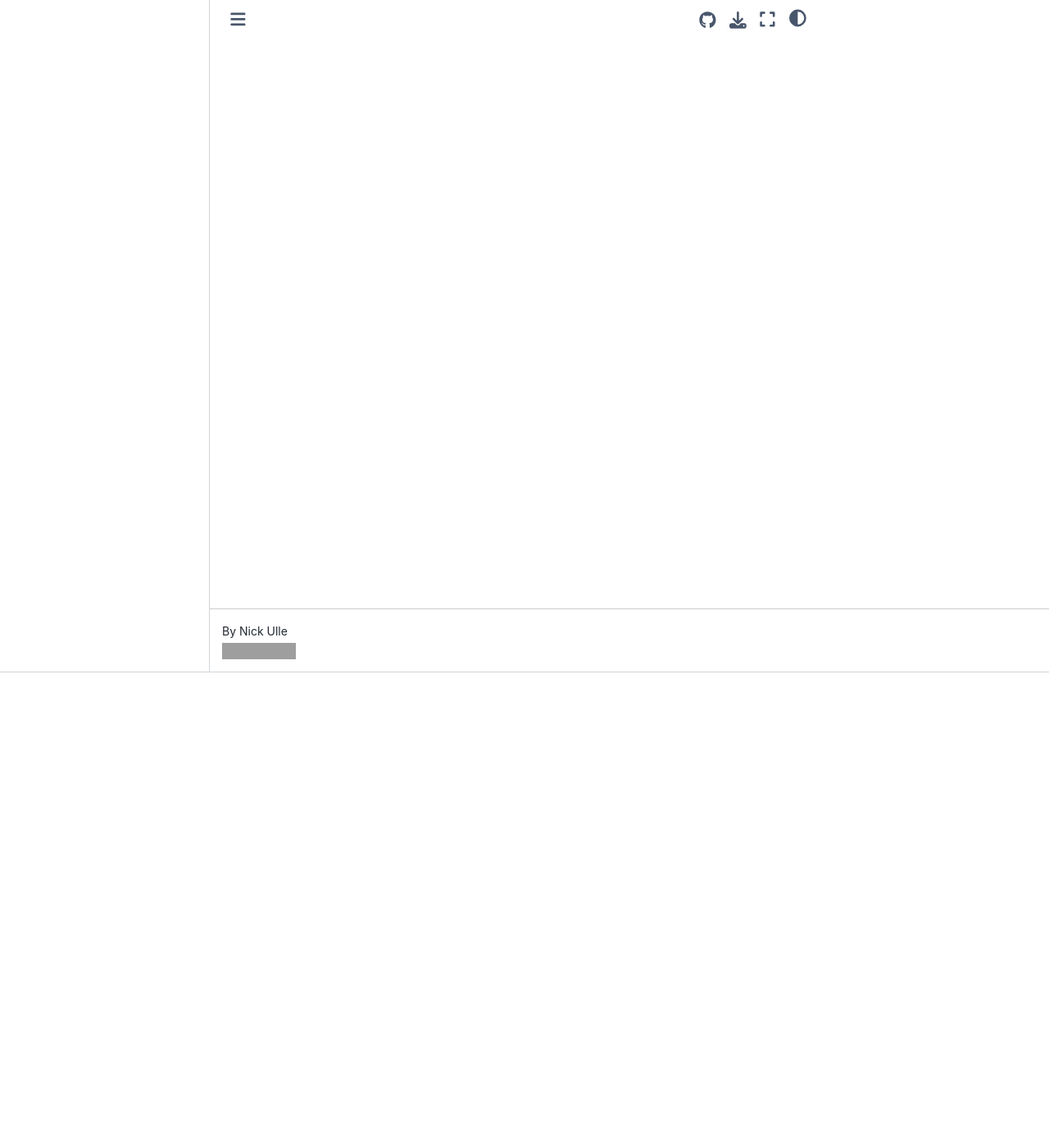
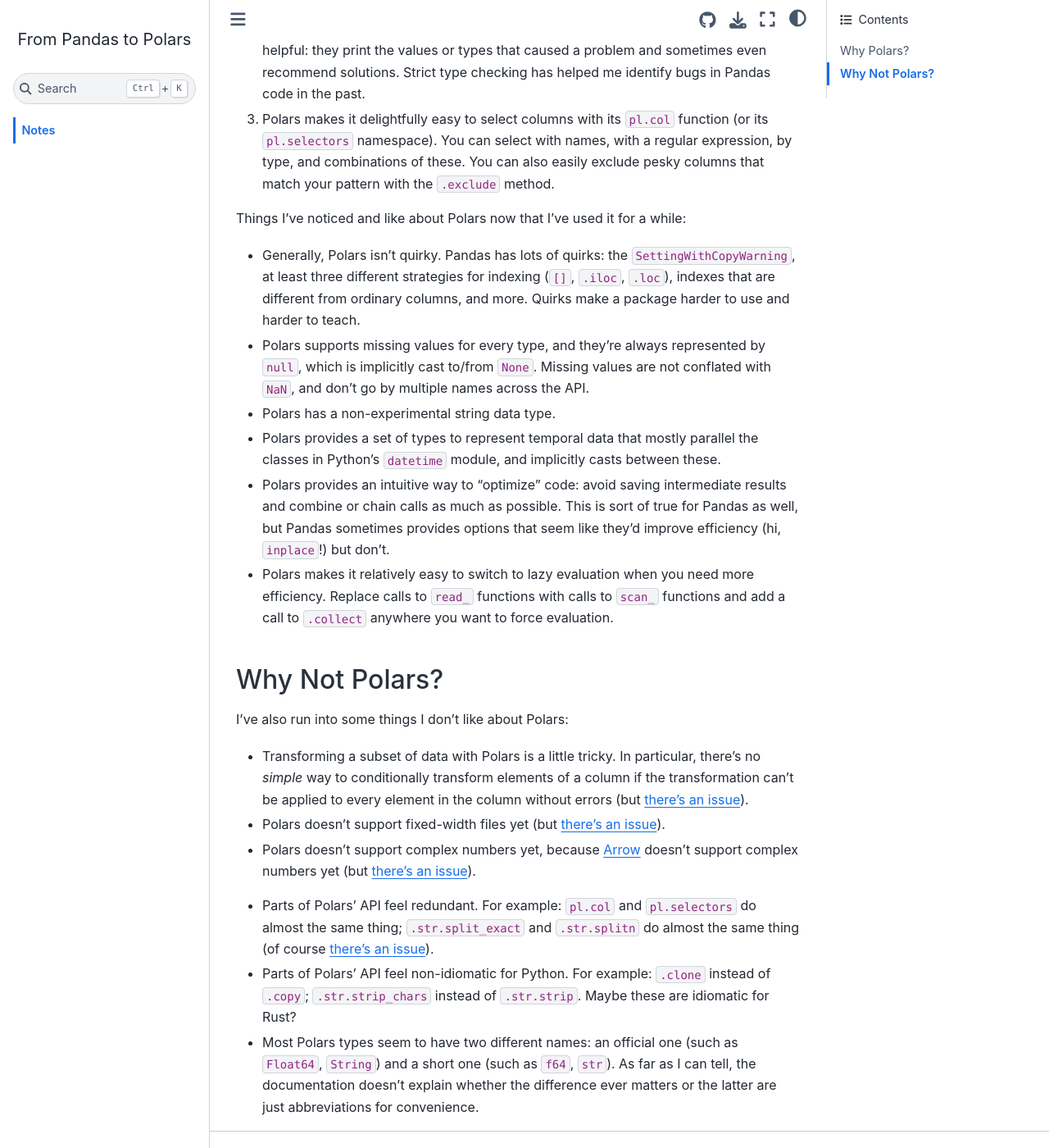
Before and after one commit to d-pug/polars_demo, a Jupyter Book: the page built from chapters/index.md, in a window 1280 px wide and 1400 px high, scrolled down 580 px. Shown: the whole window at 82% size. Built offline with Jupyter Book 1.0.4 settings and Sphinx 7.4.7 and the Sphinx Book theme 1.1.4, drawn with Linux system fonts in a browser that asks for light colours; some of the changed text lies outside the part shown; grey boxes are pictures that could not be loaded.

Commit message:
Update document.

```diff
--- a/chapters/index.md
+++ b/chapters/index.md
@@ -1,6 +1,95 @@
-# Overview
+# Notes
 
-This book contains notes about switching from Polars to Pandas. It's a demo for
-the [Davis Python Users Group][dpug].
+These are notes about switching from Polars to Pandas (a demo for the [Davis
+Python Users Group][dpug]).
 
 [dpug]: https://datalab.ucdavis.edu/davis-python-users-group/
+
+:::{important}
+[Click here][data] to access the shared data directory if you want to follow
+along with the live demo.
+
+[data]: https://ucdavis.box.com/s/16dsddsmbaxzt3tij3q0gqwb48srtutf
+:::
+
+## Why Polars?
+
+Three things about Polars that convinced me to switch:
+
+1. Polars is more efficient than Pandas. I started by using Polars for
+   unoptimized interactive work, and the shorter compute times and lower memory
+   use were noticeable right away (without benchmarking). Reading files is also
+   faster (in a quick IPython `%timeit` benchmark of each package's `read_csv`
+   function on a 159 kb file, Polars is more than 2x faster).
+
+2. Polars is strict about types and raises errors early. The error messages
+   also tend to be helpful: they print the values or types that caused a
+   problem and sometimes even recommend solutions. Strict type checking has
+   helped me identify bugs in Pandas code in the past.
+
+3. Polars makes it delightfully easy to select columns with its `pl.col`
+   function (or its `pl.selectors` namespace). You can select with names, with
+   a regular expression, by type, and combinations of these. You can also
+   easily exclude pesky columns that match your pattern with the `.exclude`
+   method.
+
+Things I've noticed and like about Polars now that I've used it for a while:
+
+* Generally, Polars isn't quirky. Pandas has lots of quirks: the
+  `SettingWithCopyWarning`, at least three different strategies for indexing
+  (`[]`, `.iloc`, `.loc`), indexes that are different from ordinary columns,
+  and more. Quirks make a package harder to use and harder to teach.
+
+* Polars supports missing values for every type, and they're always represented
+  by `null`, which is implicitly cast to/from `None`. Missing values are not
+  conflated with `NaN`, and don't go by multiple names across the API.
+
+* Polars has a non-experimental string data type.
+
+* Polars provides a set of types to represent temporal data that mostly
+  parallel the classes in Python's `datetime` module, and implicitly casts
+  between these.
+
+* Polars provides an intuitive way to "optimize" code: avoid saving
+  intermediate results and combine or chain calls as much as possible. This is
+  sort of true for Pandas as well, but Pandas sometimes provides options that
+  seem like they'd improve efficiency (hi, `inplace`!) but don't.
+
+* Polars makes it relatively easy to switch to lazy evaluation when you need
+  more efficiency. Replace calls to `read_` functions with calls to `scan_`
+  functions and add a call to `.collect` anywhere you want to force evaluation.
+
+
+## Why Not Polars?
+
+I've also run into some things I don't like about Polars:
+
+* Transforming a subset of data with Polars is a little tricky. In particular,
+  there's no *simple* way to conditionally transform elements of a column if
+  the transformation can't be applied to every element in the column without
+  errors (but [there's an issue][subset]).
+
+* Polars doesn't support fixed-width files yet (but [there's an issue][fwf]).
+
+* Polars doesn't support complex numbers yet, because [Arrow][] doesn't support
+  complex numbers yet (but [there's an issue][complex]).
+
+[subset]: https://github.com/pola-rs/polars/issues/14092
+[fwf]: https://github.com/pola-rs/polars/issues/3151
+[Arrow]: https://arrow.apache.org/
+[complex]: https://github.com/apache/arrow/issues/16264
+
+* Parts of Polars' API feel redundant. For example: `pl.col` and `pl.selectors`
+  do almost the same thing; `.str.split_exact` and `.str.splitn` do almost the
+  same thing (of course [there's an issue][split]).
+
+* Parts of Polars' API feel non-idiomatic for Python. For example: `.clone`
+  instead of `.copy`; `.str.strip_chars` instead of `.str.strip`. Maybe these
+  are idiomatic for Rust?
+
+* Most Polars types seem to have two different names: an official one (such as
+  `Float64`, `String`) and a short one (such as `f64`, `str`). As far as I can
+  tell, the documentation doesn't explain whether the difference ever matters
+  or the latter are just abbreviations for convenience.
+
+  [split]: https://github.com/pola-rs/polars/issues/11640
```
Also changed, not shown: docs/outline.md (+3 -3 lines).
